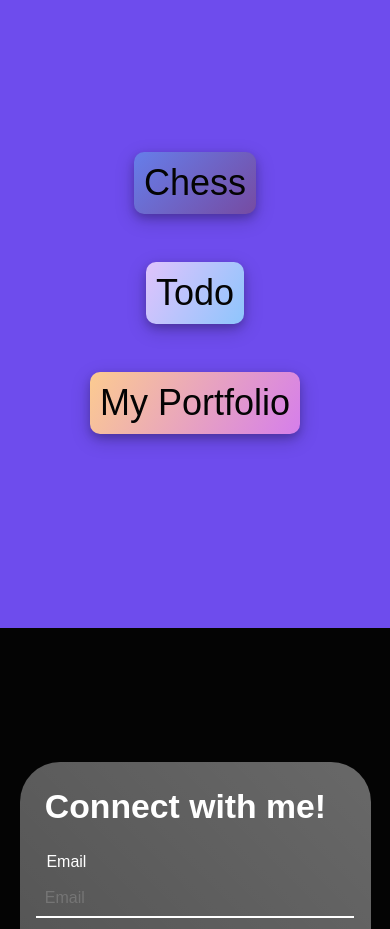
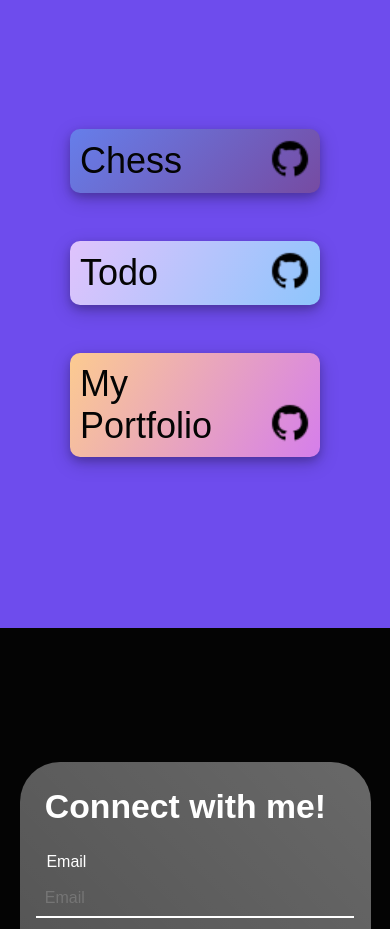
Before and after one commit to GhostVaibhav/Portfolio, a plain HTML site: page index.html in a window 390 px wide. Shown: the part 2748-3677 px from the top of the page. Drawn offline with nearby package versions, Linux system fonts and the light colour scheme; some packages are replaced by stand-ins of ours; a script that the page names is missing; a web font is replaced by a local one.

Commit message:
Changed the design of projects

```diff
--- a/css/style.css
+++ b/css/style.css
@@ -495,7 +495,17 @@ html.sr .load-hidden {
         flex-direction: column;
     }
     .project-card {
+        flex-direction: row !important;
         margin-left: 0 !important;
+        width: 250px !important;
+        justify-content: space-between !important;
+    }
+    .project-link {
+        margin: 6px !important;
+        display: block !important;
+    }
+    .project-link img {
+        height: 48px;
     }
     .project-showcase {
         height: 70%;
```
